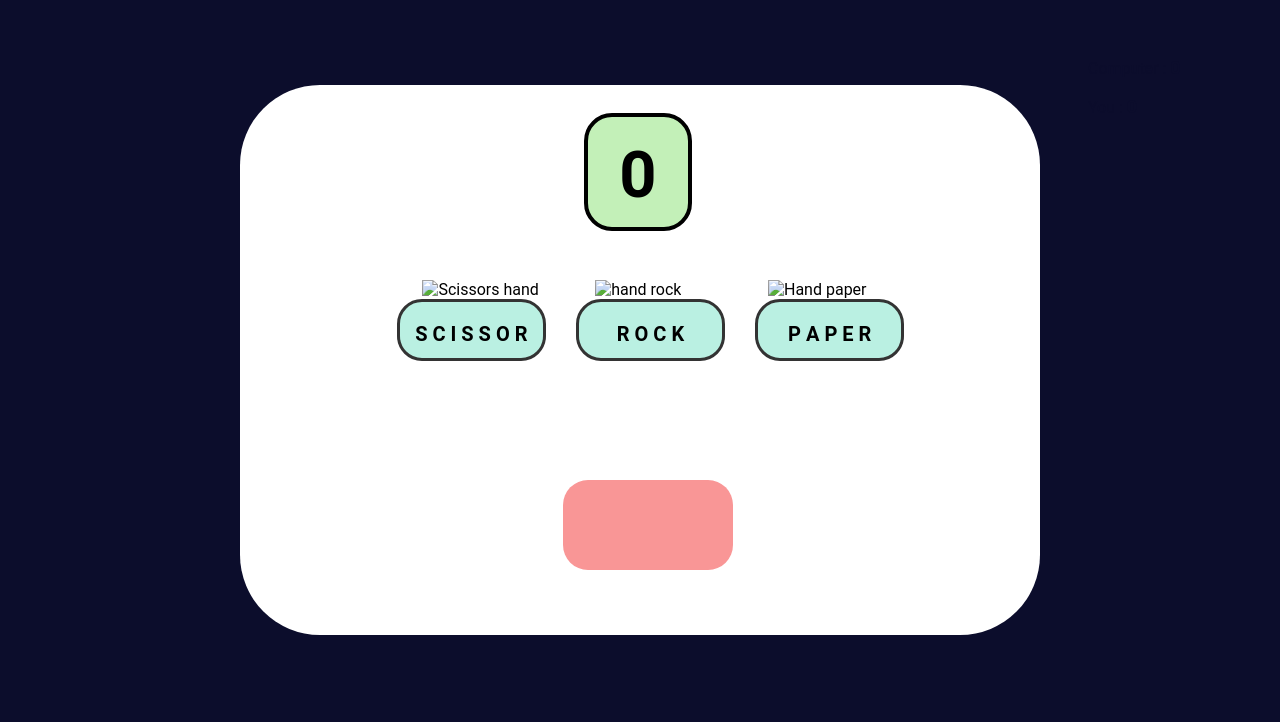
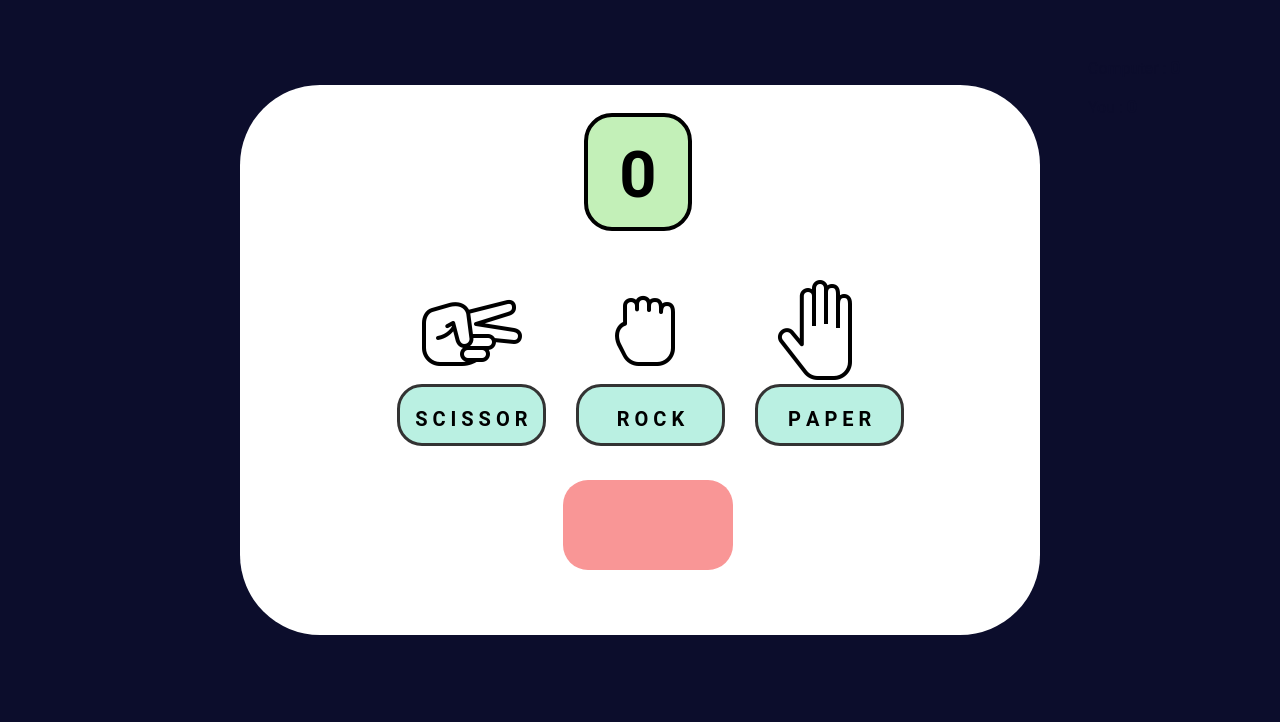
Before and after one commit to AdalObregon/RPS-GAME, a plain HTML site: page index.html in a window 1280 px wide. Shown: the top 722 px of the page. Drawn offline with Linux system fonts and the light colour scheme; the site is published under a folder, as on GitHub Pages, so addresses that start at the root find nothing.

Commit message:
Update index.html

```diff
--- a/index.html
+++ b/index.html
@@ -27,19 +27,19 @@
     </div>
     <section class="container__icons">
         <div class="icon__scissors">
-            <img src="/resources/icons/scissors.png" alt="Scissors hand">
+            <img src="./resources/icons/scissors.png" alt="Scissors hand">
             <div  class="scissors__box">
                 <button class="scissors__button"><span><p class="scissors_button--txt" onclick="clickF('scissor')">S C I S S O R</p></span></button>
             </div>
         </div>
         <div class="icon__rock">
-            <img src="/resources/icons/rock.png" alt="hand rock">
+            <img src="./resources/icons/rock.png" alt="hand rock">
             <div class="rock__box">
                 <button class="rock__button"><span><p class="rock__button--txt" onclick="clickF('rock')">R O C K</p></span></button>
             </div>
         </div>
         <div class="icon__paper">
-            <img src="/resources/icons/paper.png" alt="Hand paper">
+            <img src="./resources/icons/paper.png" alt="Hand paper">
             <div class="paper__box">
                 <button class="paper__button"><span><p class="paper__button--txt" onclick="clickF('paper')">P A P E R</p></span></button>
             </div>
```
